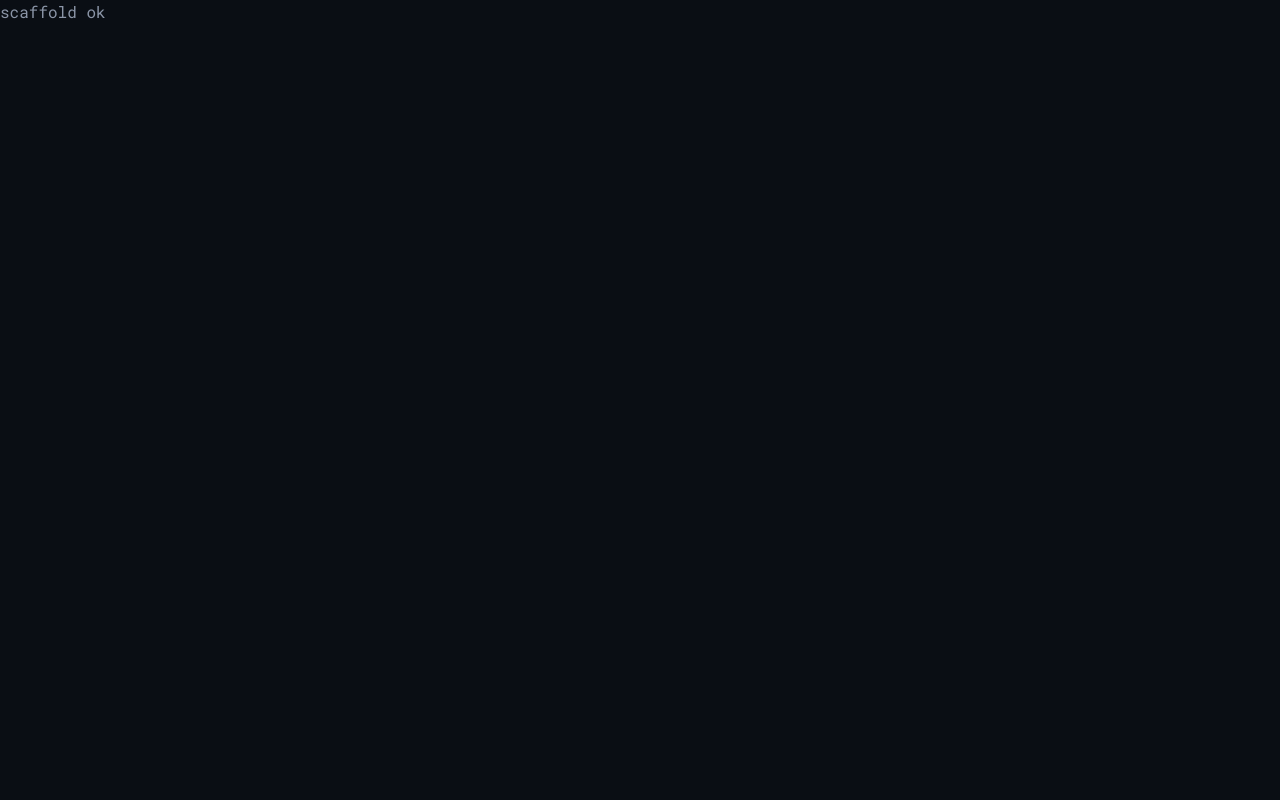
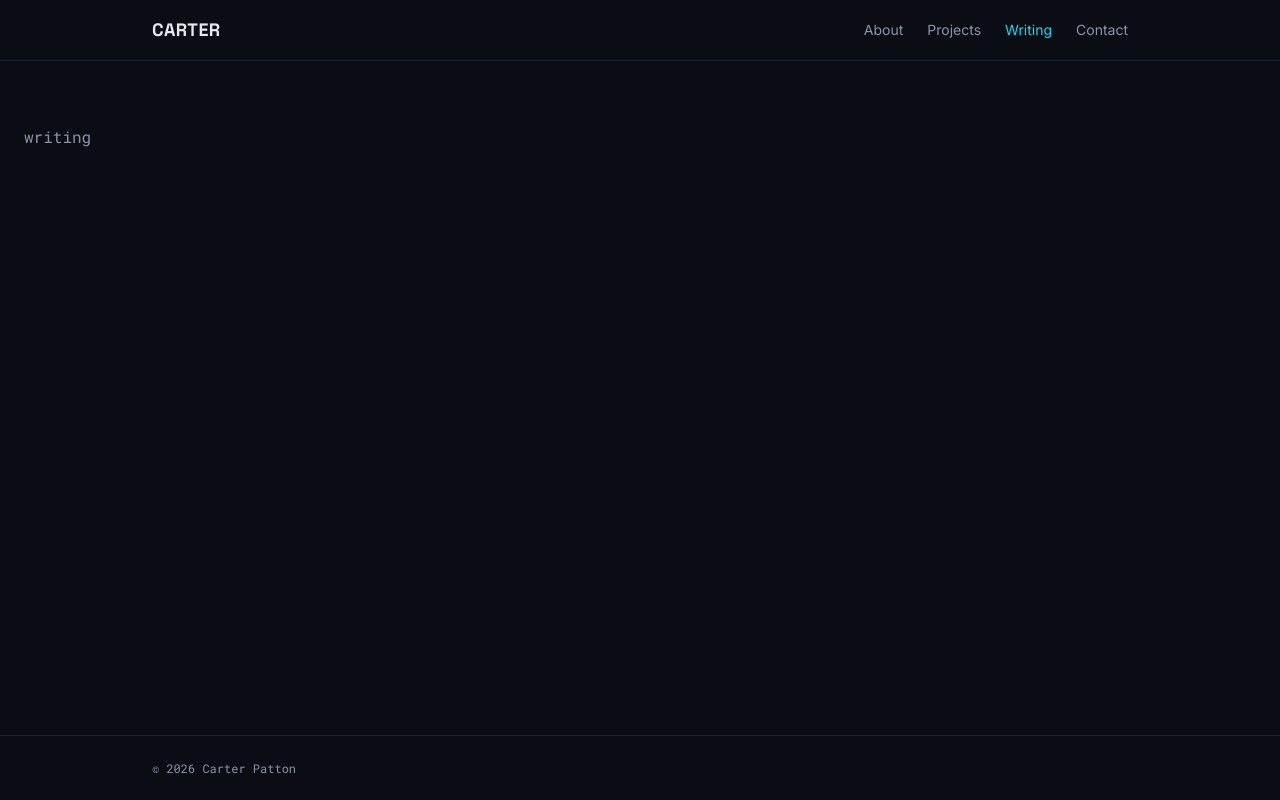
Before and after one commit to pattoncarter/pattoncarter.github.io, a React (Vite) app in the folder site/frontend/: page /writing in a window 1280 px wide. Built offline with nearby package versions, Linux system fonts and the light colour scheme.

Commit message:
feat(frontend): routed app shell, section error UI, and loading-aware content hook

```diff
--- a/site/frontend/src/App.tsx
+++ b/site/frontend/src/App.tsx
@@ -1,3 +1,28 @@
+import { BrowserRouter, Route, Routes } from 'react-router-dom'
+import { Nav } from './components/Nav'
+import { Footer } from './components/Footer'
+import { Home } from './pages/Home'
+import { About } from './pages/About'
+import { Projects } from './pages/Projects'
+import { Writing } from './pages/Writing'
+import { Contact } from './pages/Contact'
+
 export default function App() {
-  return <p className="font-mono text-muted">scaffold ok</p>
+  return (
+    <BrowserRouter>
+      <div className="flex min-h-screen flex-col">
+        <Nav />
+        <div className="flex-1">
+          <Routes>
+            <Route path="/" element={<Home />} />
+            <Route path="/about" element={<About />} />
+            <Route path="/projects" element={<Projects />} />
+            <Route path="/writing" element={<Writing />} />
+            <Route path="/contact" element={<Contact />} />
+          </Routes>
+        </div>
+        <Footer />
+      </div>
+    </BrowserRouter>
+  )
 }
--- a/site/frontend/src/api/client.ts
+++ b/site/frontend/src/api/client.ts
@@ -2,7 +2,7 @@ import type { AboutContent, ContactInfo, Project, WritingContent } from './types
 
 async function fetchJson<T>(path: string): Promise<T> {
   const resp = await fetch(path)
-  if (!resp.ok) throw new Error(`${path} responded ${resp.status}`)
+  if (!resp.ok) throw new Error(`${path} responded ${resp.status}: ${(await resp.text()).slice(0, 200)}`)
   return (await resp.json()) as T
 }
 
--- a/site/frontend/src/api/useContent.ts
+++ b/site/frontend/src/api/useContent.ts
@@ -3,15 +3,19 @@ import { useEffect, useState } from 'react'
 export function useContent<T>(loader: () => Promise<T>) {
   const [data, setData] = useState<T | null>(null)
   const [error, setError] = useState<unknown>(null)
+  const [loading, setLoading] = useState(true)
 
   useEffect(() => {
     let cancelled = false
+    setLoading(true)
     loader()
-      .then(d => { if (!cancelled) setData(d) })
-      .catch(e => { if (!cancelled) setError(e) })
+      .then(d => { if (!cancelled) { setData(d); setLoading(false) } })
+      .catch(e => { if (!cancelled) { setError(e); setLoading(false) } })
     return () => { cancelled = true }
-    // loaders in api/client.ts are stable module-level functions
+    // Pass a stable module-level loader (e.g. `api.about` from api/client.ts),
+    // never an inline closure — an inline arrow changes identity every render
+    // and would refetch on every render.
   }, [loader])
 
-  return { data, error }
+  return { data, error, loading }
 }
--- /dev/null
+++ b/site/frontend/src/components/Footer.tsx
@@ -0,0 +1,9 @@
+export function Footer() {
+  return (
+    <footer className="border-t border-border py-6">
+      <p className="mx-auto max-w-5xl px-6 font-mono text-xs text-muted">
+        © {new Date().getFullYear()} Carter Patton
+      </p>
+    </footer>
+  )
+}
--- /dev/null
+++ b/site/frontend/src/components/Nav.tsx
@@ -0,0 +1,33 @@
+import { NavLink } from 'react-router-dom'
+
+const links = [
+  { to: '/about', label: 'About' },
+  { to: '/projects', label: 'Projects' },
+  { to: '/writing', label: 'Writing' },
+  { to: '/contact', label: 'Contact' },
+]
+
+export function Nav() {
+  return (
+    <header className="sticky top-0 z-10 border-b border-border bg-bg/80 backdrop-blur">
+      <nav className="mx-auto flex max-w-5xl items-center justify-between px-6 py-4">
+        <NavLink to="/" className="font-display text-lg font-bold tracking-wide">
+          CARTER
+        </NavLink>
+        <div className="flex gap-6 text-sm">
+          {links.map(l => (
+            <NavLink
+              key={l.to}
+              to={l.to}
+              className={({ isActive }) =>
+                `transition-colors ${isActive ? 'text-accent' : 'text-muted hover:text-text'}`
+              }
+            >
+              {l.label}
+            </NavLink>
+          ))}
+        </div>
+      </nav>
+    </header>
+  )
+}
--- /dev/null
+++ b/site/frontend/src/components/SectionError.tsx
@@ -0,0 +1,8 @@
+export function SectionError({ section, error }: { section: string; error: unknown }) {
+  return (
+    <div className="rounded-lg border border-red-900/50 bg-red-950/20 p-6 text-sm text-red-300">
+      <p className="font-mono">error :: failed to load {section}</p>
+      <p className="mt-2 text-muted">{String(error)}</p>
+    </div>
+  )
+}
--- a/site/frontend/src/index.css
+++ b/site/frontend/src/index.css
@@ -12,8 +12,10 @@
   --color-muted: #8b95a7;
 }
 
-body {
-  background-color: var(--color-bg);
-  color: var(--color-text);
-  font-family: var(--font-body);
+@layer base {
+  body {
+    background-color: var(--color-bg);
+    color: var(--color-text);
+    font-family: var(--font-body);
+  }
 }
--- /dev/null
+++ b/site/frontend/src/pages/About.tsx
@@ -0,0 +1 @@
+export function About() { return <main className="px-6 py-16 font-mono text-muted">about</main> }
--- /dev/null
+++ b/site/frontend/src/pages/Contact.tsx
@@ -0,0 +1 @@
+export function Contact() { return <main className="px-6 py-16 font-mono text-muted">contact</main> }
--- /dev/null
+++ b/site/frontend/src/pages/Home.tsx
@@ -0,0 +1 @@
+export function Home() { return <main className="px-6 py-24 font-mono text-muted">home</main> }
--- /dev/null
+++ b/site/frontend/src/pages/Projects.tsx
@@ -0,0 +1 @@
+export function Projects() { return <main className="px-6 py-16 font-mono text-muted">projects</main> }
--- /dev/null
+++ b/site/frontend/src/pages/Writing.tsx
@@ -0,0 +1 @@
+export function Writing() { return <main className="px-6 py-16 font-mono text-muted">writing</main> }
```
